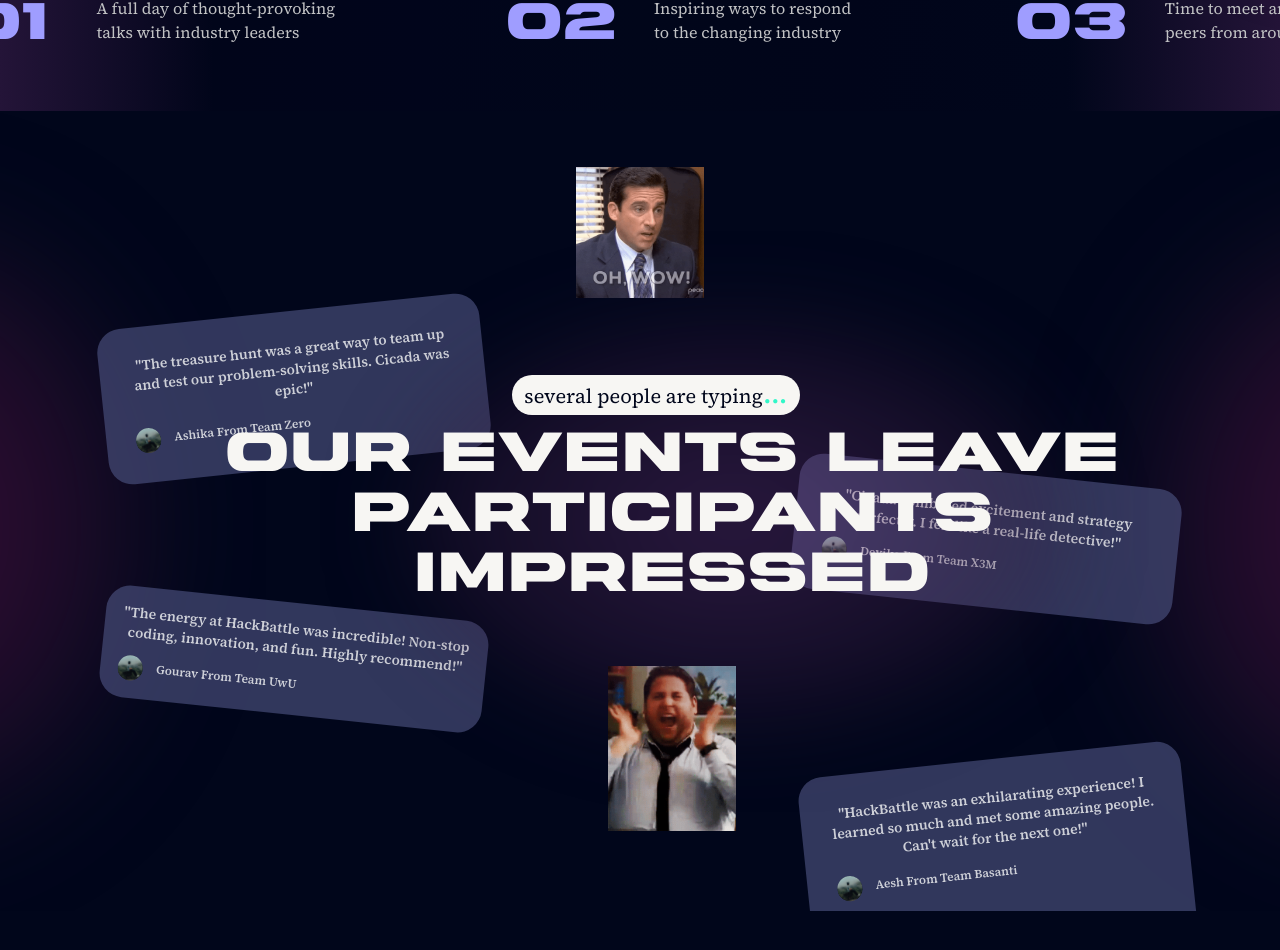
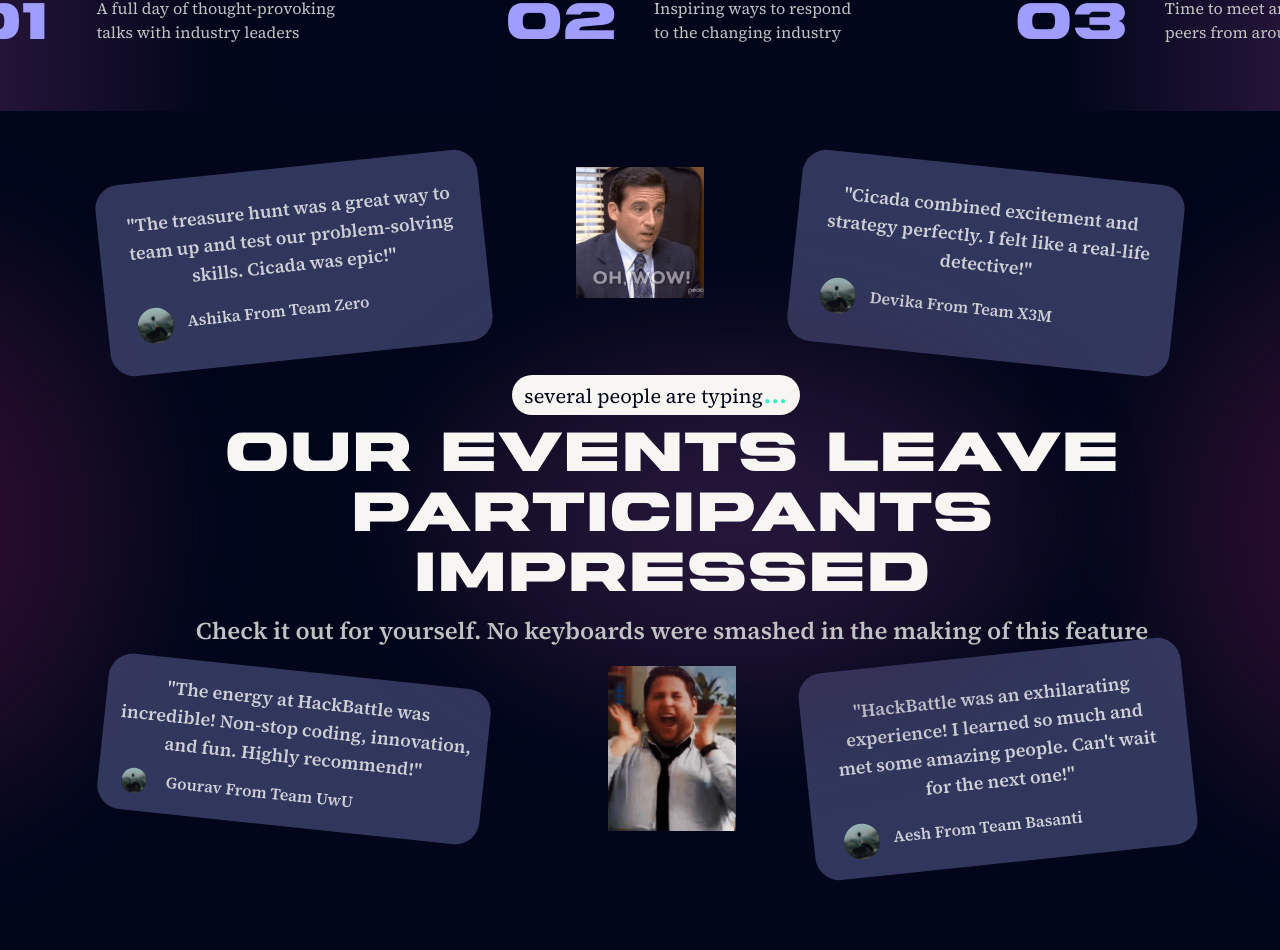
Before and after one commit to IEEECS-VIT/arcs24-frontend, a React (Vite) app: page / in a window 1280 px wide. Shown: the part 2969-3919 px from the top of the page. Built offline with nearby package versions, Linux system fonts and the light colour scheme.

Commit message:
Update Happie.jsx

```diff
--- a/src/Components/Happie.jsx
+++ b/src/Components/Happie.jsx
@@ -9,27 +9,27 @@ function Happie(){
             <div className="absolute inset-y-0 right-0">
                 <img src ="Ellipse 6.svg" />
             </div>
-            <div className="md:relative lg:left-[8vw] md:left-[6vw] md:top-[7vh] bg-[#474C78]/70 h-fit 2xl:w-1/4 xl:w-96 lg:w-80 md:w-72 rounded-3xl xl:p-7 md:-rotate-6 p-4 absolute w-11/12 top-[26vh] small:top-[25vh]">
-                <p className="text-[#CDCFD7] font-source-serif 2xl:text-xl lg:text-lg font-semibold text-center small:text-sm">"The treasure hunt was a great way to team up and test our problem-solving skills. Cicada was epic!"</p>
-                <p className="xl:mt-3 md:mt-1 text-[#CDCFD7] font-source-serif xl:text-base md:text-sm font-semibold small:text-xs"><img src="dp.svg" className="inline-block mr-3 w-10 h-10 small:w-7 small:h-7"/>Ashika From Team Zero</p>
+            <div className="md:relative lg:left-[8vw] md:left-[6vw] md:top-[7vh] bg-[#474C78]/70 h-fit 2xl:w-1/4 xl:w-96 lg:w-80 md:w-72 rounded-3xl xl:p-7 md:-rotate-6 p-4 absolute w-11/12 top-[26vh] portrait:small:top-[25vh]">
+                <p className="text-[#CDCFD7] font-source-serif 2xl:text-xl lg:text-lg font-semibold text-center portrait:small:text-sm">"The treasure hunt was a great way to team up and test our problem-solving skills. Cicada was epic!"</p>
+                <p className="xl:mt-3 md:mt-1 text-[#CDCFD7] font-source-serif xl:text-base md:text-sm font-semibold portrait:small:text-xs"><img src="dp.svg" className="inline-block mr-3 w-10 h-10 portrait:small:w-7 portrait:small:h-7"/>Ashika From Team Zero</p>
             </div>
             <div className="relative 2xl:left-[17vw] xl:left-[15vw] lg:left-[13vw] md:left-[10vw] lg:top-[7vh] md:top-[10vh] md:block hidden">
                 <img src="Meme 1.svg" className="lg:w-32 md:w-24"/>
             </div>
-            <div className="md:relative 2xl:left-[27vw] lg:left-[22vw] md:left-[12vw] md:top-[7vh] bg-[#474C78]/70 h-fit 2xl:w-1/4 xl:w-96 lg:w-80 md:w-72 rounded-3xl xl:p-7 md:rotate-6 p-4 absolute w-11/12 small:top-[45vh] top-[44vh]">
-                <p className="text-[#CDCFD7] font-source-serif 2xl:text-xl lg:text-lg font-semibold text-center small:text-sm">"Cicada combined excitement and strategy perfectly. I felt like a real-life detective!"</p>
-                <p className="xl:mt-3 md:mt-1 text-[#CDCFD7] font-source-serif xl:text-base md:text-sm font-semibold small:text-xs"><img src="dp.svg" className="inline-block mr-3 w-10 h-10 small:w-7 small:h-7"/>Devika From Team X3M</p>
+            <div className="md:relative 2xl:left-[27vw] lg:left-[22vw] md:left-[12vw] md:top-[7vh] bg-[#474C78]/70 h-fit 2xl:w-1/4 xl:w-96 lg:w-80 md:w-72 rounded-3xl xl:p-7 md:rotate-6 p-4 absolute w-11/12 portrait:small:top-[45vh] top-[44vh]">
+                <p className="text-[#CDCFD7] font-source-serif 2xl:text-xl lg:text-lg font-semibold text-center portrait:small:text-sm">"Cicada combined excitement and strategy perfectly. I felt like a real-life detective!"</p>
+                <p className="xl:mt-3 md:mt-1 text-[#CDCFD7] font-source-serif xl:text-base md:text-sm font-semibold portrait:small:text-xs"><img src="dp.svg" className="inline-block mr-3 w-10 h-10 portrait:small:w-7 portrait:small:h-7"/>Devika From Team X3M</p>
             </div>
-            <div className="absolute lg:left-[8vw] md:left-[6vw] md:top-[70vh] bg-[#474C78]/70 h-fit 2xl:w-1/4 xl:w-96 lg:w-80 md:w-72 rounded-3xl p-4 md:rotate-6 w-11/12 top-[60vh] small:top-[61.5vh]">
-                <p className="text-[#CDCFD7] font-source-serif 2xl:text-xl lg:text-lg font-semibold text-center small:text-sm">"The energy at HackBattle was incredible! Non-stop coding, innovation, and fun. Highly recommend!"</p>
-                <p className="xl:mt-3 md:mt-1 text-[#CDCFD7] font-source-serif xl:text-base md:text-sm font-semibold small:text-xs"><img src="dp.svg" className="inline-block mr-3 w-10 h-10 small:w-7 small:h-7"/>Gourav From Team UwU</p>
+            <div className="absolute lg:left-[8vw] md:left-[6vw] md:top-[70vh] bg-[#474C78]/70 h-fit 2xl:w-1/4 xl:w-96 lg:w-80 md:w-72 rounded-3xl p-4 md:rotate-6 w-11/12 top-[60vh] portrait:small:top-[61.5vh]">
+                <p className="text-[#CDCFD7] font-source-serif 2xl:text-xl lg:text-lg font-semibold text-center portrait:small:text-sm">"The energy at HackBattle was incredible! Non-stop coding, innovation, and fun. Highly recommend!"</p>
+                <p className="xl:mt-3 md:mt-1 text-[#CDCFD7] font-source-serif xl:text-base md:text-sm font-semibold portrait:small:text-xs"><img src="dp.svg" className="inline-block mr-3 w-10 h-10 portrait:small:w-7portrait: small:h-7"/>Gourav From Team UwU</p>
             </div>
             <div className="absolute bottom-[10vh] 2xl:left-1/3 md:inline-block ml-56 xl:left-[30vw] lg:left-[25vw] md:left-[18vw] hidden">
                 <img src="Meme 2.svg" className="lg:w-32 md:w-24"/>
             </div>
-            <div className="absolute lg:left-[63vw] md:left-[60vw] md:top-[68vh] bg-[#474C78]/70 md:h-52 2xl:w-1/4 xl:w-96 lg:w-80 md:w-72 rounded-3xl xl:p-7 md:-rotate-6 p-4 w-11/12 h-fit small:top-[81vh] top-[79vh]">
-                <p className="text-[#CDCFD7] font-source-serif 2xl:text-xl lg:text-lg font-semibold text-center small:text-sm">"HackBattle was an exhilarating experience! I learned so much and met some amazing people. Can't wait for the next one!"</p>
-                <p className="xl:mt-3 md:mt-1 text-[#CDCFD7] font-source-serif xl:text-base md:text-sm font-semibold small:text-xs"><img src="dp.svg" className="inline-block mr-3 w-10 h-10 small:w-7 small:h-7"/>Aesh From Team Basanti</p>
+            <div className="absolute lg:left-[63vw] md:left-[60vw] md:top-[68vh] bg-[#474C78]/70 md:h-52 2xl:w-1/4 xl:w-96 lg:w-80 md:w-72 rounded-3xl xl:p-7 md:-rotate-6 p-4 w-11/12 h-fit portrait:small:top-[81vh] top-[79vh]">
+                <p className="text-[#CDCFD7] font-source-serif 2xl:text-xl lg:text-lg font-semibold text-center portrait:small:text-sm">"HackBattle was an exhilarating experience! I learned so much and met some amazing people. Can't wait for the next one!"</p>
+                <p className="xl:mt-3 md:mt-1 text-[#CDCFD7] font-source-serif xl:text-base md:text-sm font-semibold portrait:small:text-xs"><img src="dp.svg" className="inline-block mr-3 w-10 h-10 portrait:small:w-7 portrait:small:h-7"/>Aesh From Team Basanti</p>
             </div>
 
             <div className="items-center justify-center my-0 mx-auto flex">
@@ -40,8 +40,8 @@ function Happie(){
                     <p className="relative font-source-serif text-xl text-center text-[#01061B] md:top-0 -top-1">several people are typing<span className="text-3xl text-[#31F7C8]">...</span></p>
                 </div>
                 <div className="absolute md:top-[35vh] 2xl:left-[12vw] xl:left-[5vw] lg:left-[6vw] md:left-[5vw] md:p-7 top-[7vh] left-[2vw]">
-                    <h1 className="text-[#F7F6F3] xl:text-6xl md:text-3xl font-rugen text-center text-2xl tall:text-3xl">OUR EVENTS LEAVE <br /> PARTICIPANTS IMPRESSED</h1>
-                    <p className="font-source-serif font-semibold text-[#C1C2C4] 2xl:text-3xl lg:text-2xl md:text-xl text-center md:mt-4 small:hidden">Check it out for yourself. No keyboards were smashed in the making of this feature</p>
+                    <h1 className="text-[#F7F6F3] xl:text-6xl md:text-3xl font-rugen text-center text-2xl portrait:tall:text-3xl">OUR EVENTS LEAVE <br /> PARTICIPANTS IMPRESSED</h1>
+                    <p className="font-source-serif font-semibold text-[#C1C2C4] 2xl:text-3xl lg:text-2xl md:text-xl text-center md:mt-4 portrait:small:hidden">Check it out for yourself. No keyboards were smashed in the making of this feature</p>
                 </div>
             </div>
         </div>
```
